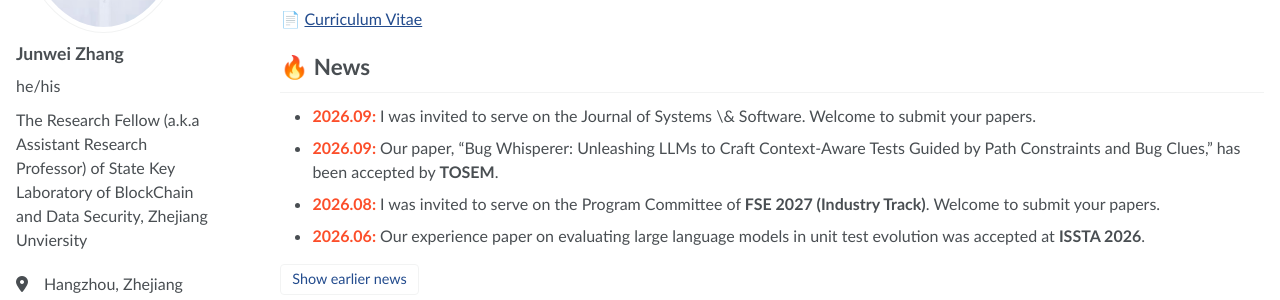
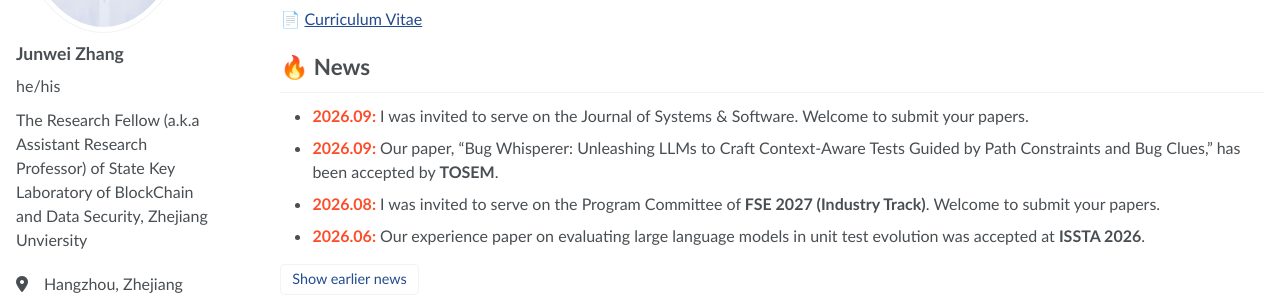
Before and after one commit to jw-zhang-zju/jw-zhang-zju.github.io, a Jekyll site: the page built from _pages/about.md, in a window 1280 px wide and 900 px high. Shown: the part 300-600 px from the top of the window. Built offline with Jekyll 4.4.1, drawn with Linux system fonts in a browser that asks for light colours; some of the changed text lies outside the part shown.

Commit message:
Update about.md

```diff
--- a/_pages/about.md
+++ b/_pages/about.md
@@ -19,7 +19,7 @@ His research interests lie in **software engineering**, particularly **AI for SE
 📄 [Curriculum Vitae](../assets/Curriculum_Vitae.pdf)
 
 # 🔥 News
-- <span style="color:#FC4E2A">**2026.09:**</span> I was invited to serve on the Journal of Systems \& Software. Welcome to submit your papers.
+- <span style="color:#FC4E2A">**2026.09:**</span> I was invited to serve on the Journal of Systems & Software. Welcome to submit your papers.
 - <span style="color:#FC4E2A">**2026.09:**</span> Our paper, “Bug Whisperer: Unleashing LLMs to Craft Context-Aware Tests Guided by Path Constraints and Bug Clues,” has been accepted by **TOSEM**.
 - <span style="color:#FC4E2A">**2026.08:**</span> I was invited to serve on the Program Committee of **FSE 2027 (Industry Track)**. Welcome to submit your papers.
 - <span style="color:#FC4E2A">**2026.06:**</span> Our experience paper on evaluating large language models in unit test evolution was accepted at **ISSTA 2026**.
@@ -184,7 +184,7 @@ Notation: \* denotes a corresponding author. **Junwei Zhang** is highlighted in
 - IEEE Transactions on Software Engineering (**TSE**)
 - ACM Transactions on Software Engineering and Methodology (**TOSEM**)
 - Empirical Software Engineering (**ESE**)
-- Journal of Systems \& Software (**JSS**)
+- Journal of Systems & Software (**JSS**)
 - Automated Software Engineering Journal (**ASEJ**)
 - Journal of Software: Evolution and Process
 - Frontiers of Computer Science (**FCS**)
```
